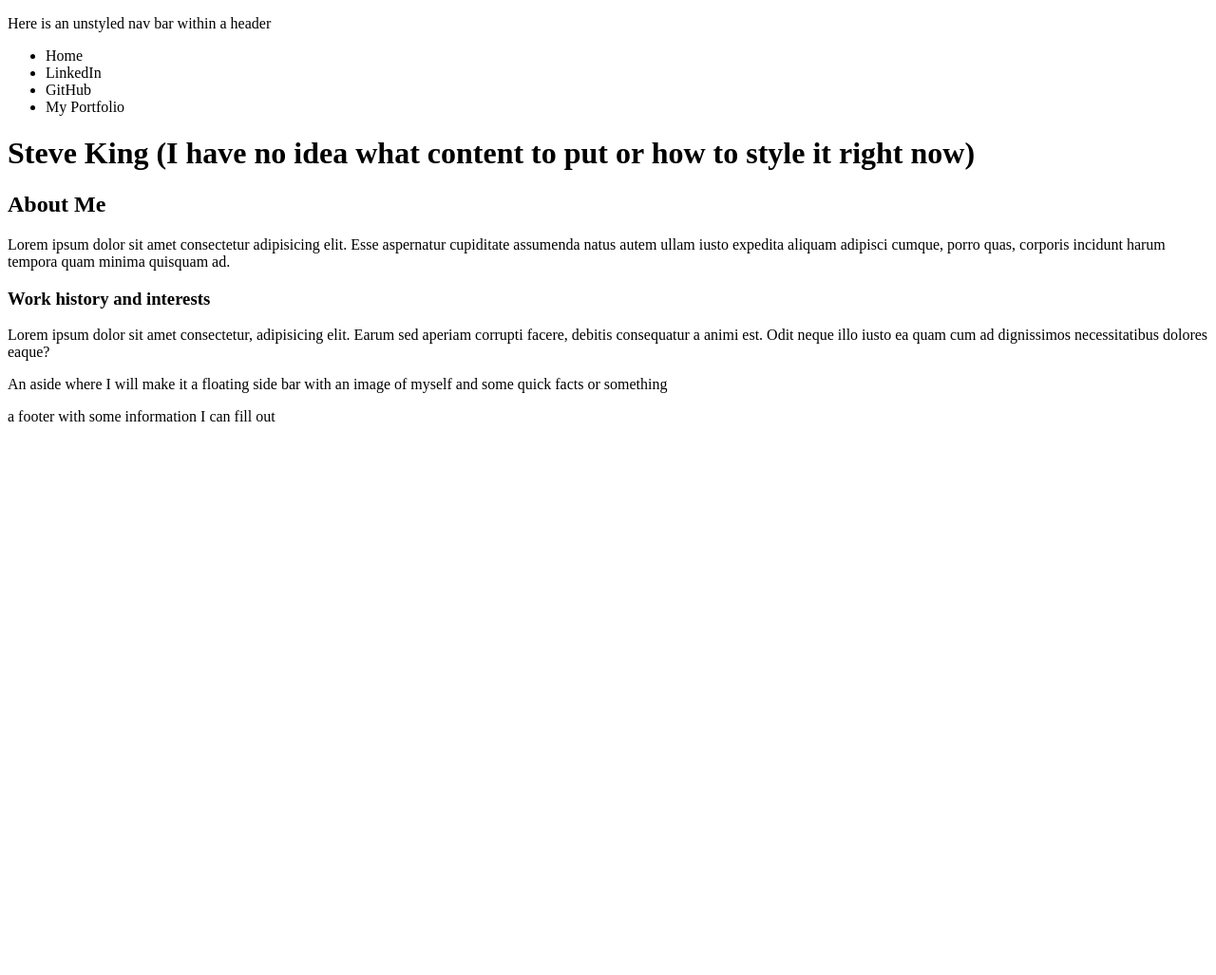
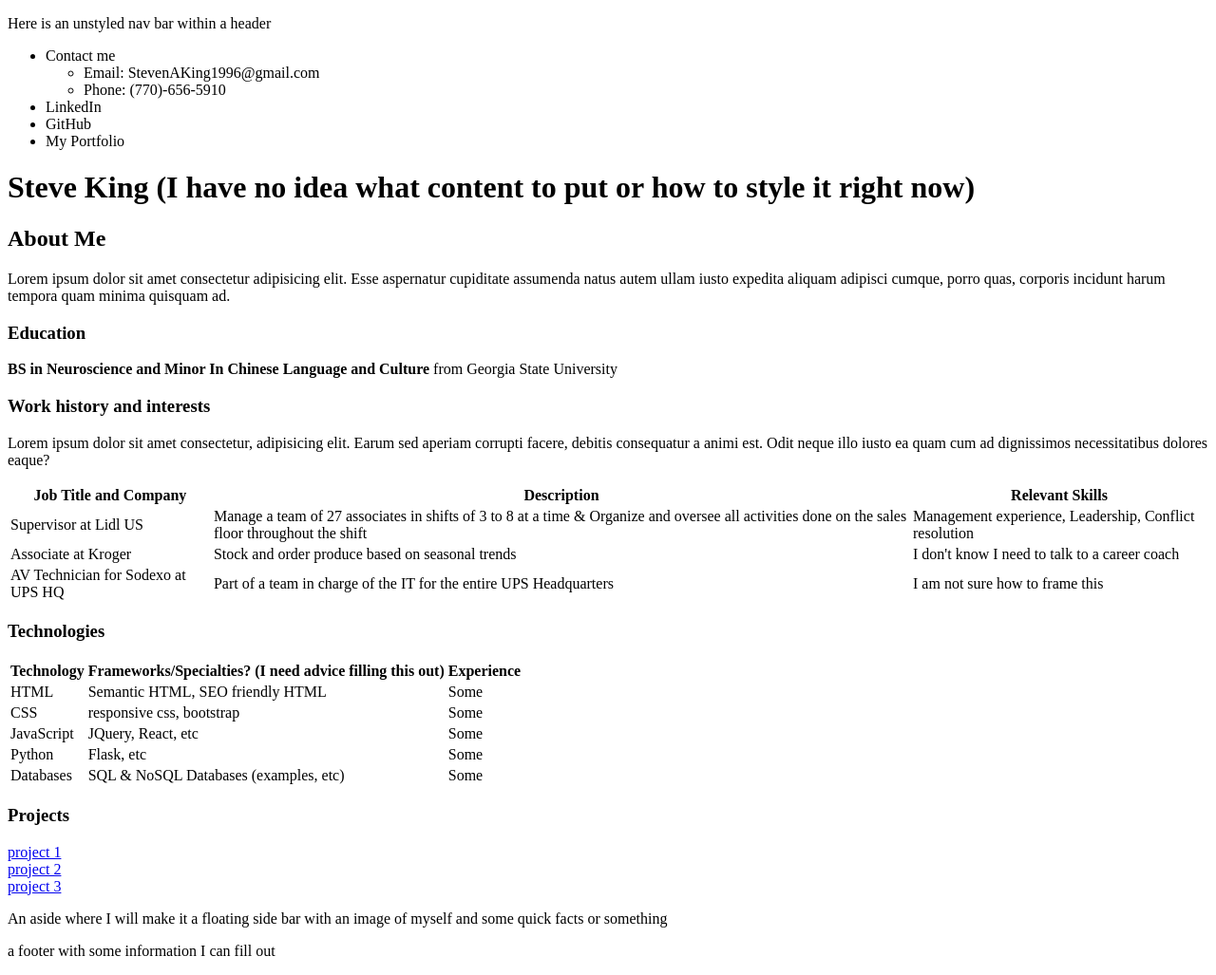
Before and after one commit to Steve4xKing/digital-cv, a plain HTML site: page html/index.html in a window 1280 px wide. Shown: the whole page at 95% size. Before the commit the page ends 800 px from the top, so only its background shows below. Drawn offline with Linux system fonts and the light colour scheme.

Commit message:
I added some tables and added some more information and I added a section for links to my projects and information on the technologies that I will know at the end of the course.  I also nested a UL within my Nav bar UL in order to have different forms to contact me and that will be a drop down effect with a hover link once I fletch this out more

```diff
--- a/html/index.html
+++ b/html/index.html
@@ -10,7 +10,13 @@
         <nav>
             <p>Here is an unstyled nav bar within a header</p>
            <ul>
-            <li>Home</li>
+            <li>Contact me
+                <ul>
+                    <li>Email: StevenAKing1996@gmail.com</a></li>
+
+                    <li>Phone: (770)-656-5910</li>
+                </ul>
+            </li>
             <li>LinkedIn</li>
             <li>GitHub</li>
             <li>My Portfolio</li>
@@ -22,19 +28,95 @@
 
     <main>
       <h1>Steve King (I have no idea what content to put or how to style it right now)</h1>
+
+        <section>
             <article>
                 <h2>About Me</h2>
                 <p>Lorem ipsum dolor sit amet consectetur adipisicing elit. Esse aspernatur cupiditate assumenda natus autem ullam iusto expedita aliquam adipisci cumque, porro quas, corporis incidunt harum tempora quam minima quisquam ad.</p>
+                <h3>Education</h3>
+                <p><strong>BS in Neuroscience and Minor In Chinese Language and Culture</strong> from Georgia State University</p>
             </article>
+        </section>
 
         <section>
            <h3>Work history and interests</h3>
            <p>Lorem ipsum dolor sit amet consectetur, adipisicing elit. Earum sed aperiam corrupti facere, debitis consequatur a animi est. Odit neque illo iusto ea quam cum ad dignissimos necessitatibus dolores eaque?</p>
+            <table>
+                <thead>
+                    <tr>
+                        <th>Job Title and Company</th>
+                        <th>Description</th>
+                        <th>Relevant Skills</th>
+                    </tr>
+                </thead>
+                <tbody>
+                    <tr>
+                        <td>Supervisor at Lidl US</td>
+                        <td>Manage a team of 27 associates in shifts of 3 to 8 at a time & Organize and oversee all activities done on the sales floor throughout the shift</td>
+                        <td>Management experience, Leadership, Conflict resolution </td>
+                    </tr>
+                    <tr>
+                        <td>Associate at Kroger</td>
+                        <td>Stock and order produce based on seasonal trends</td>
+                        <td>I don't know I need to talk to a career coach</td>
+                    </tr>
+                    <tr>
+                        <td>AV Technician for Sodexo at UPS HQ</td>
+                        <td>Part of a team in charge of the IT for the entire UPS Headquarters</td>
+                        <td>I am not sure how to frame this</td>
+                    </tr>
+                </tbody>
+            </table>
         </section>
 
+        <section>
+            <h3>Technologies</h3>
+            <table>
+                <thead>
+                    <tr>
+                        <th>Technology</th>
+                        <th>Frameworks/Specialties? (I need advice filling this out)</th>
+                        <th>Experience</th>
+                    </tr>
+                </thead>
+                <tbody>
+                    <tr>
+                        <td>HTML</td>
+                        <td>Semantic HTML, SEO friendly HTML</td>
+                        <td>Some</td>
+                    </tr>
+                    <tr>
+                        <td>CSS</td>
+                        <td>responsive css, bootstrap</td>
+                        <td>Some</td>
+                    </tr>
+                    <tr>
+                        <td>JavaScript</td>
+                        <td>JQuery, React, etc</td>
+                        <td>Some</td>
+                    </tr>
+                    <tr>
+                        <td>Python</td>
+                        <td>Flask, etc</td>
+                        <td>Some</td>
+                    </tr>
+                    <tr>
+                        <td>Databases</td>
+                        <td>SQL & NoSQL Databases (examples, etc)</td>
+                        <td>Some</td>
+                    </tr>
+                </tbody>
+            </table>
+        </section>
+
+        <section>
+            <h3>Projects</h3>
+            <p><a href="index.html">project 1</a> <br> <a href="index.html">project 2</a> <br> <a href="index.html">project 3</a> </p>
+        <section>
             <aside>
             <p>An aside where I will make it a floating side bar with an image of myself and some quick facts or something</p>
             </aside>
+        </section>
 
     </main>
 
```
Lines whose indentation alone changed are shown as unchanged.
